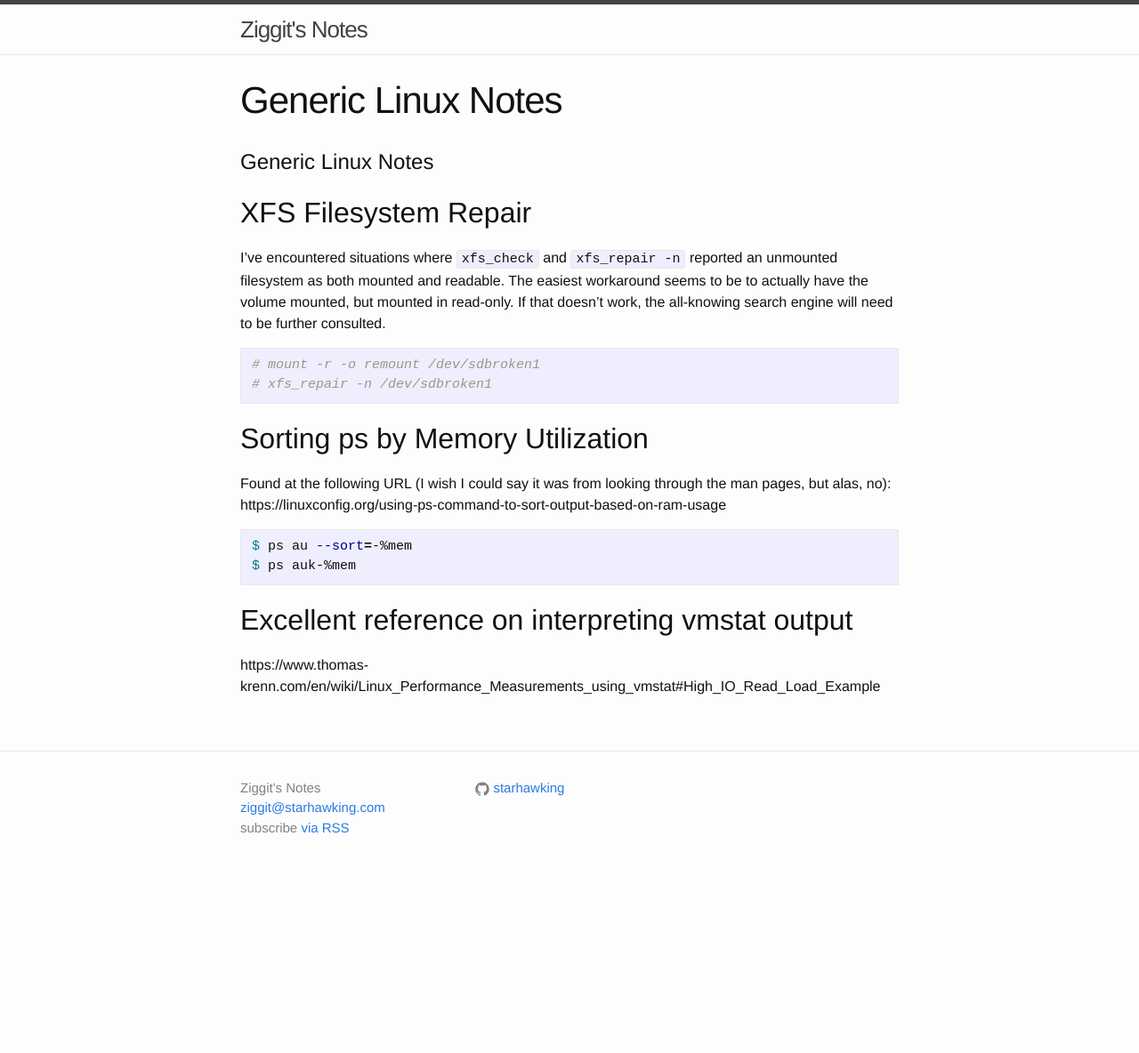
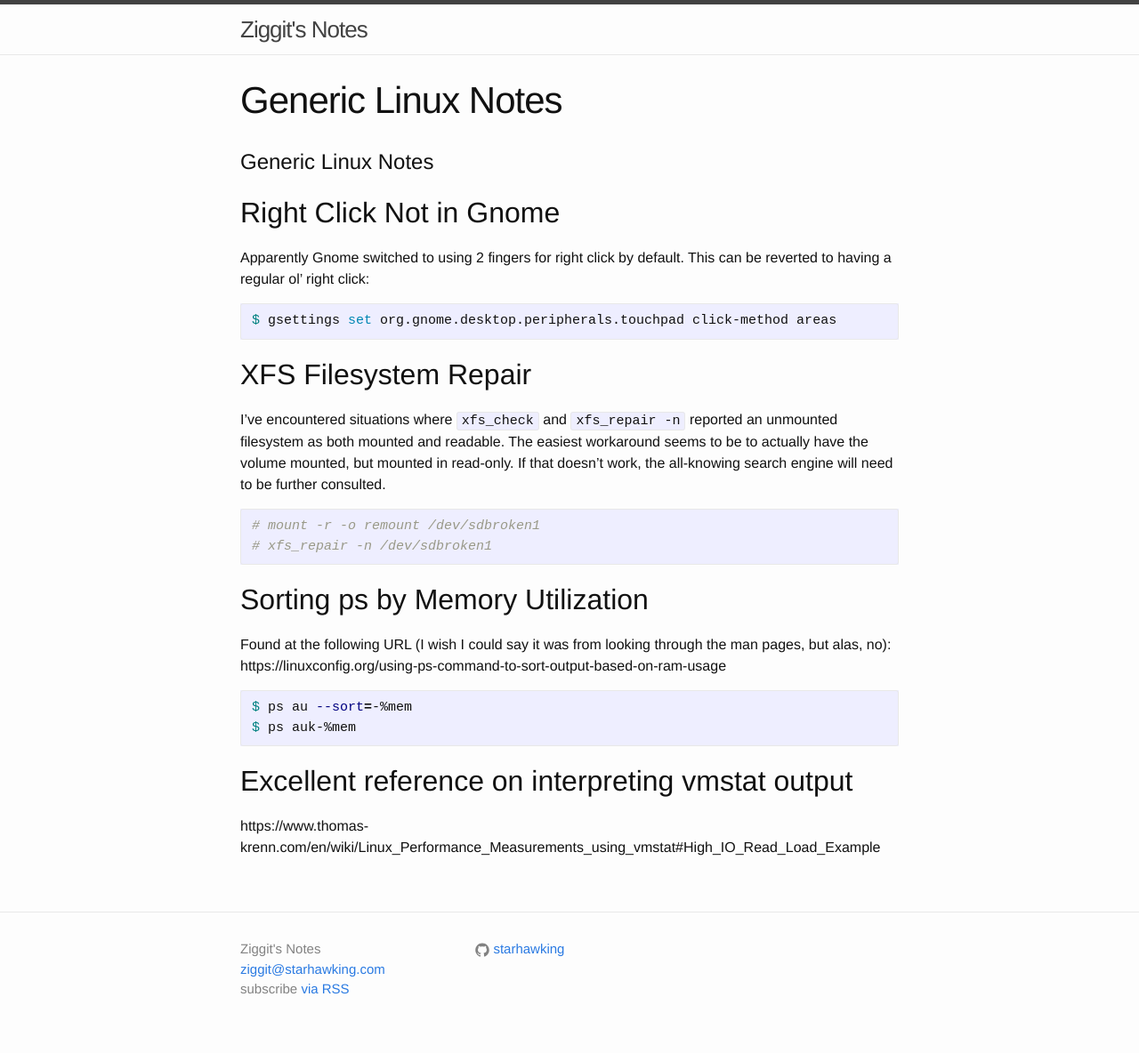
Before and after one commit to starhawking/starhawking.github.io, a Jekyll site: the page built from generic_linux_notes.md, in a window 1280 px wide. Shown: the whole page at 89% size. Built offline with Jekyll 4.4.1, drawn with Linux system fonts in a browser that asks for light colours; before the commit the page ends 1002 px from its top, so only the background shows below that.

Commit message:
Add note about setting right click on gnome

````diff
--- a/generic_linux_notes.md
+++ b/generic_linux_notes.md
@@ -5,6 +5,13 @@ permalink: "/generic_linux_notes"
 ---
 
 # Generic Linux Notes
+
+## Right Click Not in Gnome
+Apparently Gnome switched to using 2 fingers for right click by default. This can be reverted to having a regular ol' right click:
+
+```shell
+$ gsettings set org.gnome.desktop.peripherals.touchpad click-method areas
+```
 
 ## XFS Filesystem Repair
 I've encountered situations where `xfs_check` and `xfs_repair -n` reported an unmounted filesystem as both mounted and readable.
````
